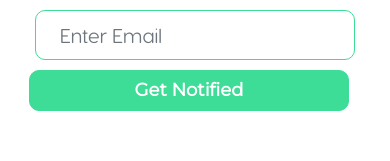
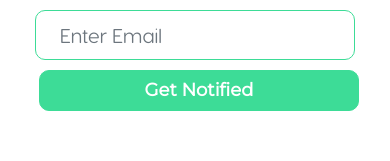
Before and after one commit to eden-learning/eden-client, a React (Create React App) app: page / in a window 390 px wide. Shown: the part 679-840 px from the top of the page. Built offline with nearby package versions, Linux system fonts and the light colour scheme.

Commit message:
fix: misalingment in mobile screens

```diff
--- a/src/styles/HeroSection.css
+++ b/src/styles/HeroSection.css
@@ -14,7 +14,7 @@
   padding-top: 52px;
 }
 .hero-section-title {
-  color: #3DDC97;
+  color: #3ddc97;
   font-weight: 500;
   font-family: Visby Round CF;
   font-size: 30px;
@@ -50,7 +50,7 @@
   font-size: 1.5rem;
   border-radius: 0.625rem;
 }
-.form-control{
+.form-control {
   font-family: Visby Round CF;
   font-size: 20px;
   line-height: 30px;
@@ -59,7 +59,7 @@
   border-color: #249765;
   box-shadow: 0 0 0 0.2rem #8cd6b6;
 }
-.btn{
+.btn {
   font-family: Montserrat;
   font-size: 18px;
   line-height: 27px;
@@ -88,6 +88,12 @@
 .modal-footer {
   border-top: 0 none;
 }
+
+.input-group
+  > .input-group-append:last-child
+  > .btn:not(:last-child):not(.dropdown-toggle) {
+  border-radius: 0.625rem;
+}
 @media (min-width: 992px) {
   .logo {
     display: block;
@@ -99,15 +105,14 @@
     text-align: left;
   }
 }
-
+@media (min-width: 769px) {
+}
 .input-group
   > .input-group-append:last-child
   > .btn:not(:last-child):not(.dropdown-toggle) {
-  border-radius: 0.625rem;
-  position: relative;
-  z-index: 2;
   right: 5px;
-  }
+}
+
 @media (max-width: 768px) {
   .input-group-append,
   .input-group-btn,
@@ -122,9 +127,8 @@
   }
 
   .input-group > .input-group-append > .btn {
-    border-top-left-radius: 0.625rem;
-    border-bottom-left-radius: 0.625rem;
     border-radius: 0.625rem;
+    left: 5px;
     width: 100%;
   }
 }
```
